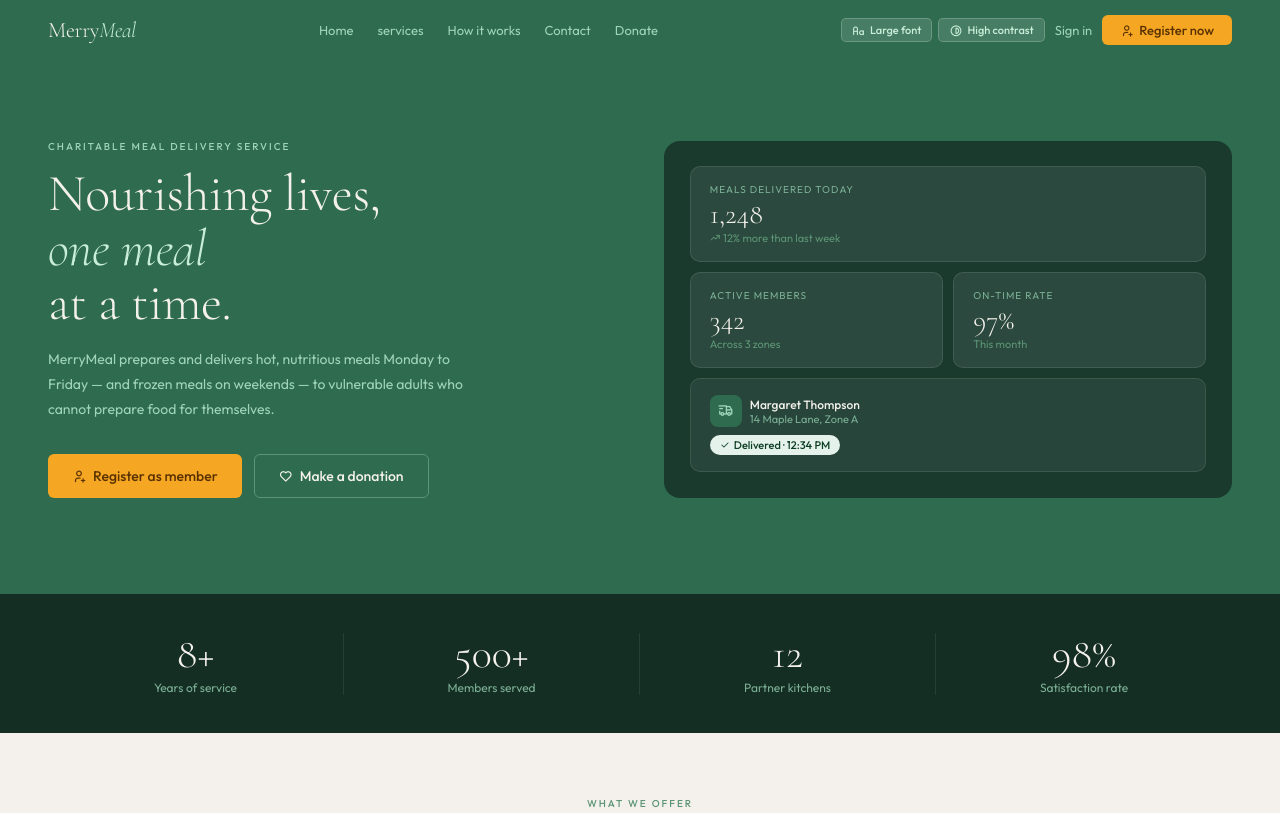
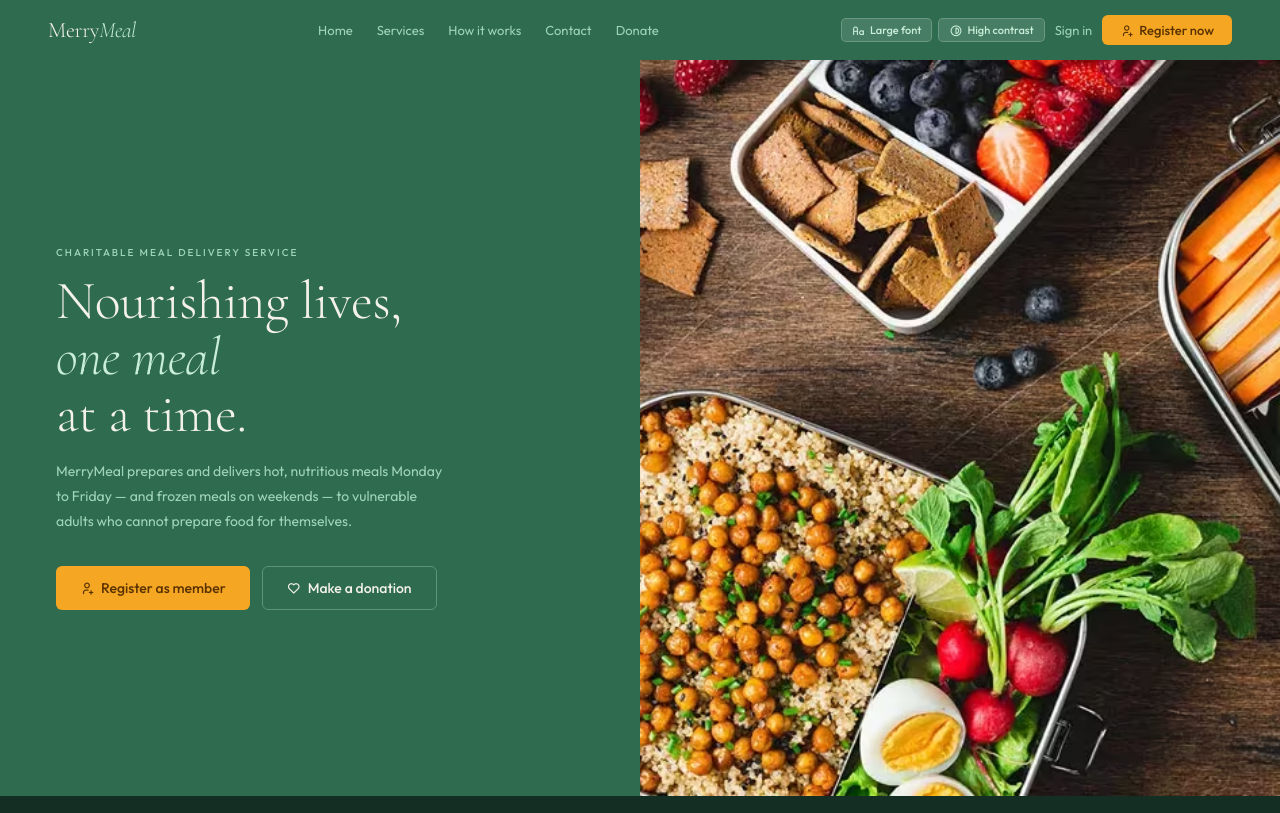
Before and after one commit to David-23711/merrymeal, a plain HTML site: page index.html in a window 1280 px wide. Shown: the top 813 px of the page. Drawn offline with nearby package versions, Linux system fonts and the light colour scheme.

Commit message:
add-image

```diff
--- a/index.html
+++ b/index.html
@@ -6,23 +6,15 @@
 <link rel="stylesheet" href="https://cdn.jsdelivr.net/npm/@tabler/icons-webfont@latest/tabler-icons.min.css">
 <link rel="stylesheet" href="css/style.css">
 <style>
-.hero{background:var(--green-mid);padding:5rem 3rem 6rem;display:grid;grid-template-columns:1fr 1fr;gap:3rem;align-items:center;}
+.hero{display:grid;grid-template-columns:1fr 1fr;min-height:92vh;}
+.hero-left{background:var(--green-mid);padding:5rem 3.5rem;display:flex;flex-direction:column;justify-content:center;}
 .hero-eyebrow{font-size:10px;font-weight:500;letter-spacing:.2em;text-transform:uppercase;color:#9FD4B8;margin-bottom:14px;}
-.hero-title{font-family:'Cormorant Garamond',serif;font-size:52px;font-weight:300;color:#F4F1EC;line-height:1.05;letter-spacing:-.5px;margin-bottom:16px;}
+.hero-title{font-family:'Cormorant Garamond',serif;font-size:54px;font-weight:300;color:#F4F1EC;line-height:1.05;letter-spacing:-.5px;margin-bottom:16px;}
 .hero-title em{font-style:italic;color:#C8EDD8;}
-.hero-desc{font-size:14px;color:#9FD4B8;line-height:1.8;margin-bottom:2rem;max-width:420px;}
+.hero-desc{font-size:14px;color:#9FD4B8;line-height:1.8;margin-bottom:2rem;max-width:400px;}
 .hero-btns{display:flex;gap:12px;}
-.hero-img{background:#1A3A2E;border-radius:16px;padding:1.6rem;display:flex;flex-direction:column;gap:10px;}
-.hero-stat-card{background:rgba(255,255,255,.08);border-radius:10px;border:.5px solid rgba(255,255,255,.1);padding:1rem 1.2rem;}
-.hsc-label{font-size:10px;color:#7BAF96;letter-spacing:.1em;text-transform:uppercase;margin-bottom:4px;}
-.hsc-val{font-family:'Cormorant Garamond',serif;font-size:28px;font-weight:300;color:#F4F1EC;line-height:1;}
-.hsc-sub{font-size:11px;color:#5C9475;margin-top:3px;}
-.stat-cards-row{display:grid;grid-template-columns:1fr 1fr;gap:10px;}
-.delivery-preview{background:rgba(255,255,255,.06);border-radius:10px;border:.5px solid rgba(255,255,255,.1);padding:1rem 1.2rem;}
-.dp-top{display:flex;align-items:center;gap:8px;margin-bottom:8px;}
-.dp-icon{width:32px;height:32px;border-radius:8px;background:var(--green-mid);display:flex;align-items:center;justify-content:center;color:#9FD4B8;font-size:16px;}
-.dp-name{font-size:12px;font-weight:500;color:#F4F1EC;}
-.dp-addr{font-size:11px;color:#7BAF96;}
+.hero-img{overflow:hidden;}
+.hero-img img{width:100%;height:100%;object-fit:cover;display:block;}
 .stats-band{background:#152E23;padding:2.4rem 3rem;display:grid;grid-template-columns:repeat(4,1fr);}
 .stat-item{text-align:center;padding:0 1.5rem;border-right:.5px solid rgba(255,255,255,.08);}
 .stat-item:last-child{border-right:none;}
@@ -74,7 +66,7 @@ nav.lp-nav{background:var(--green-mid);padding:0 3rem;height:60px;display:flex;a
   <a class="nav-logo" href="index.html">Merry<em>Meal</em></a>
   <div class="nav-links">
     <a href="#">Home</a>
-    <a href="#services">services</a>
+    <a href="#services">Services</a>
     <a href="#how">How it works</a>
     <a href="#contact">Contact</a>
     <a href="pages/public/donate.html">Donate</a>
@@ -90,7 +82,7 @@ nav.lp-nav{background:var(--green-mid);padding:0 3rem;height:60px;display:flex;a
 </nav>
 
 <section class="hero">
-  <div>
+  <div class="hero-left">
     <div class="hero-eyebrow">Charitable meal delivery service</div>
     <div class="hero-title">Nourishing lives,<br><em>one meal</em><br>at a time.</div>
     <div class="hero-desc">MerryMeal prepares and delivers hot, nutritious meals Monday to Friday — and frozen meals on weekends — to vulnerable adults who cannot prepare food for themselves.</div>
@@ -100,18 +92,7 @@ nav.lp-nav{background:var(--green-mid);padding:0 3rem;height:60px;display:flex;a
     </div>
   </div>
   <div class="hero-img">
-    <div class="hero-stat-card"><div class="hsc-label">Meals delivered today</div><div class="hsc-val">1,248</div><div class="hsc-sub"><i class="ti ti-trending-up" style="font-size:11px;"></i> 12% more than last week</div></div>
-    <div class="stat-cards-row">
-      <div class="hero-stat-card"><div class="hsc-label">Active members</div><div class="hsc-val">342</div><div class="hsc-sub">Across 3 zones</div></div>
-      <div class="hero-stat-card"><div class="hsc-label">On-time rate</div><div class="hsc-val">97%</div><div class="hsc-sub">This month</div></div>
-    </div>
-    <div class="delivery-preview">
-      <div class="dp-top">
-        <div class="dp-icon"><i class="ti ti-truck-delivery"></i></div>
-        <div><div class="dp-name">Margaret Thompson</div><div class="dp-addr">14 Maple Lane, Zone A</div></div>
-      </div>
-      <span class="badge badge-green"><i class="ti ti-check" style="font-size:10px;"></i>Delivered · 12:34 PM</span>
-    </div>
+    <img src="assets/healthy-meal.avif" alt="Healthy nutritious meal prepared by MerryMeal">
   </div>
 </section>
 
```
Also changed, not shown: assets/healthy-meal.avif (added).
